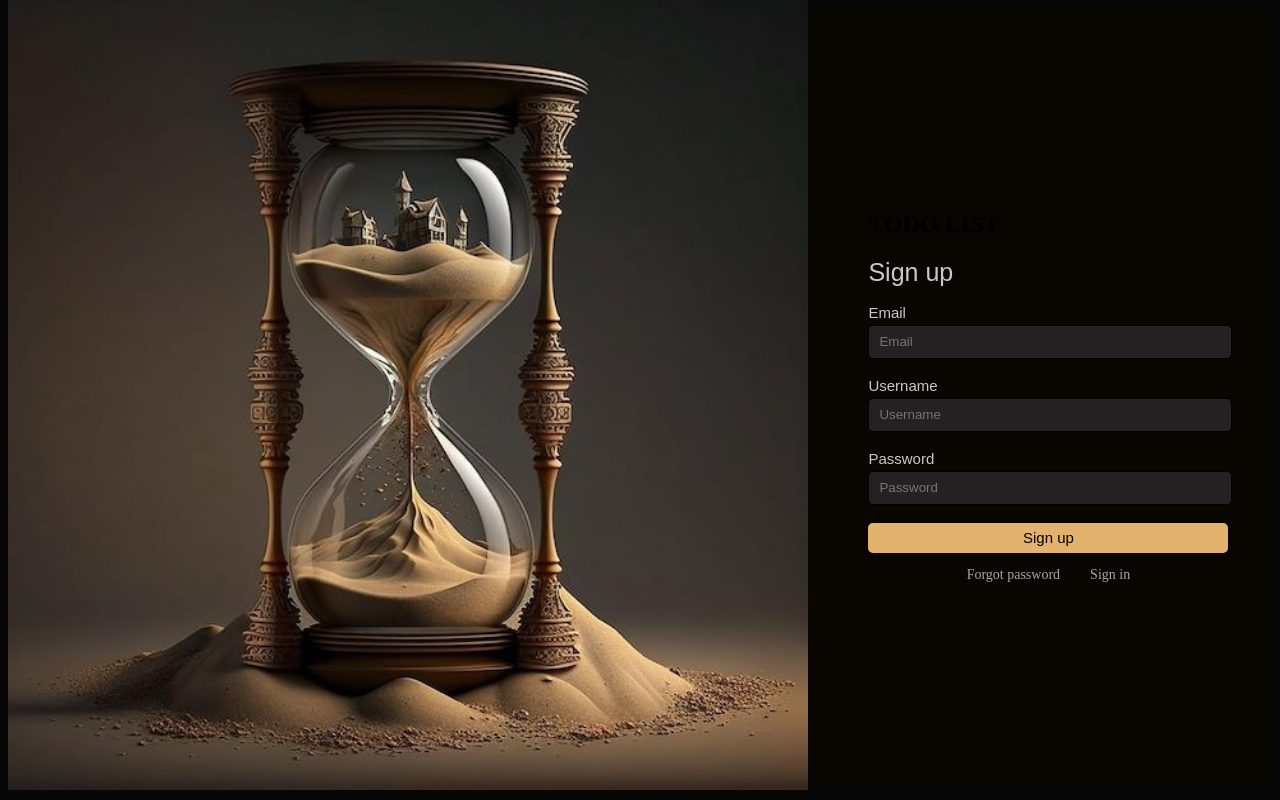
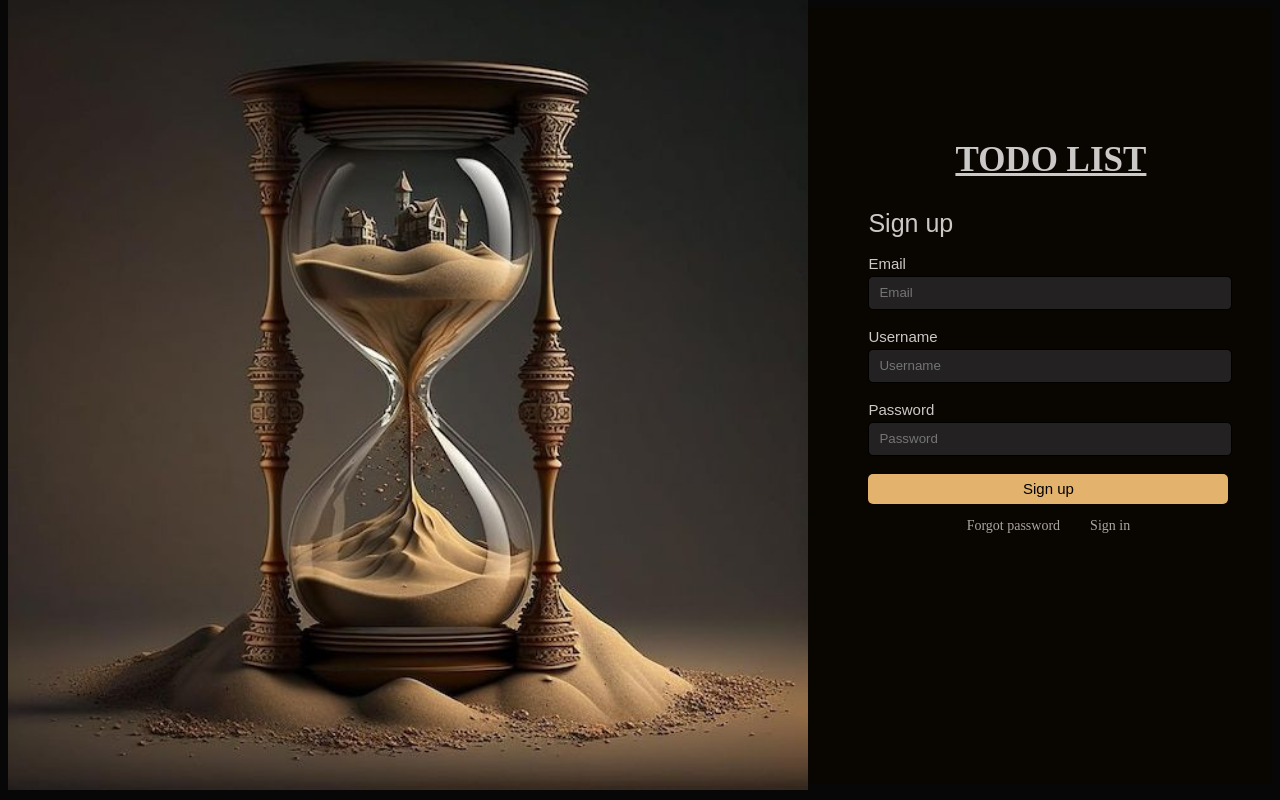
Before and after one commit to devendra-9/todolist, a React (Vite) app in the folder todolist/frontend/: page /signup in a window 1280 px wide. Built offline with nearby package versions, Linux system fonts and the light colour scheme.

Commit message:
committed

```diff
--- a/todolist/frontend/src/auth/forms/css/signn.css
+++ b/todolist/frontend/src/auth/forms/css/signn.css
@@ -23,7 +23,7 @@
 
 .signin-formdetails
 {
-    height: 60vh;
+    height: 80vh;
     width:80%;
     /* border: 1px solid white; */
     padding-left:20px;
@@ -35,6 +35,16 @@
     color: rgb(203, 200, 200);;
     font-size: 25px;
     font-weight: 500;
+}
+
+.signin-formdetails h2
+{
+    color: rgb(203, 200, 200);
+    text-align: center;
+    /* background-color: aqua; */
+    text-decoration: underline;
+    width: 365px;
+    font-size: 35px;
 }
 
 .signinimages img
```
